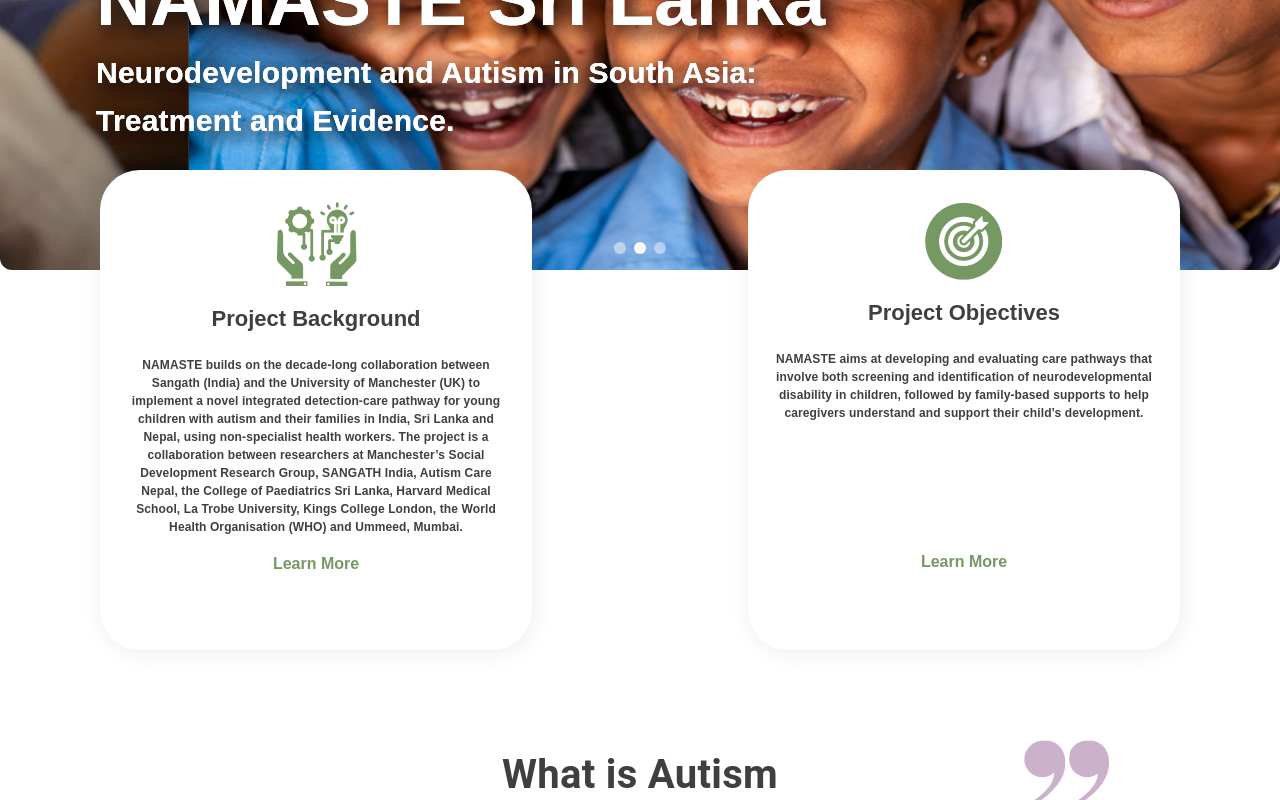
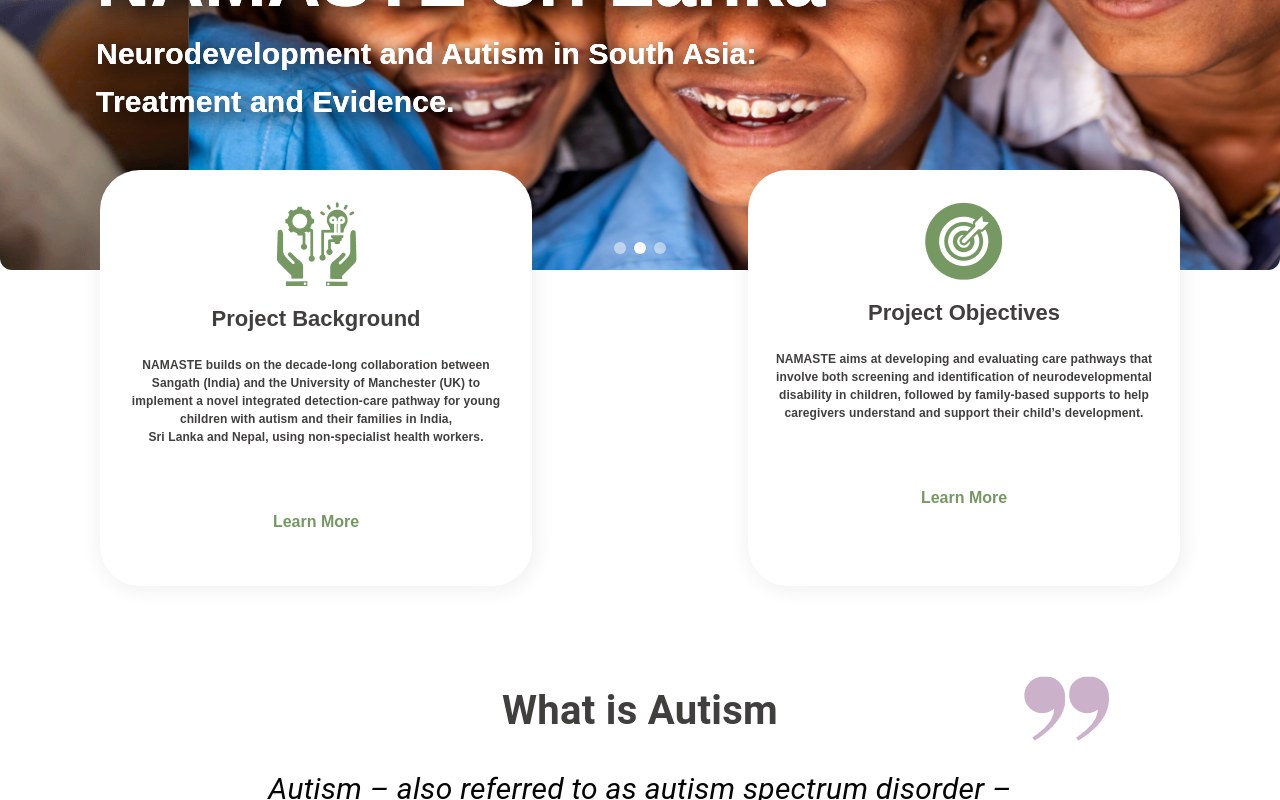
Before and after one commit to tharanga270/namasthe_project2, a React (Create React App) app: page /#/ in a window 1280 px wide. Shown: the part 467-1267 px from the top of the page. Built offline with nearby package versions, Linux system fonts and the light colour scheme.

Commit message:
project background content changed

```diff
--- a/src/Components/Card/Index.js
+++ b/src/Components/Card/Index.js
@@ -28,7 +28,7 @@ const ProjectCard = () => {
               boxShadow: "2px 2px 20px 3px rgba(0, 0, 0, 0.06)",
               textAlign: "center",
               width: "27rem",
-              height: "30rem",
+              height: "26rem",
               marginTop: {
                 lg: "-100px",
                 md: "-50px",
@@ -85,7 +85,7 @@ const ProjectCard = () => {
                   fontFamily: "Poppins, sans-serif",
                 }}
               >
-                NAMASTE builds on the decade-long collaboration between Sangath
+                {/* NAMASTE builds on the decade-long collaboration between Sangath
                 (India) and the University of Manchester (UK) to implement a
                 novel integrated detection-care pathway for young children with
                 autism and their families in India, Sri Lanka and Nepal, using
@@ -94,9 +94,15 @@ const ProjectCard = () => {
                 Group, SANGATH India, Autism Care Nepal, the College of
                 Paediatrics Sri Lanka, Harvard Medical School, La Trobe
                 University, Kings College London, the World Health Organisation
-                (WHO) and Ummeed, Mumbai.
+                (WHO) and Ummeed, Mumbai. */}
+                NAMASTE builds on the decade-long collaboration between Sangath
+                (India) and the University of Manchester (UK) to implement a
+                novel integrated detection-care pathway for young children with
+                autism and their families in India, <br /> Sri Lanka and Nepal,
+                using non-specialist health workers.
               </Typography>
-
+            </CardContent>
+            <CardContent sx={{ alignSelf: "flex-end", mt: 2 }}>
               <Link to="/learn-more" className="learn_a">
                 <p className="learn_p">Learn More</p>
               </Link>
@@ -123,7 +129,7 @@ const ProjectCard = () => {
               boxShadow: "2px 2px 20px 3px rgba(0, 0, 0, 0.06)",
               textAlign: "center",
               width: "27rem",
-              height: "30rem",
+              height: "26rem",
               marginTop: {
                 lg: "-100px",
                 md: "-50px",
@@ -181,7 +187,7 @@ const ProjectCard = () => {
                 development.
               </Typography>
             </CardContent>
-            <CardContent sx={{ alignSelf: "flex-end", mt: 10 }}>
+            <CardContent sx={{ alignSelf: "flex-end", mt: 2 }}>
               <Link to="/projectobj" className="learn_a">
                 <p className="learn_p">Learn More</p>
               </Link>
```
